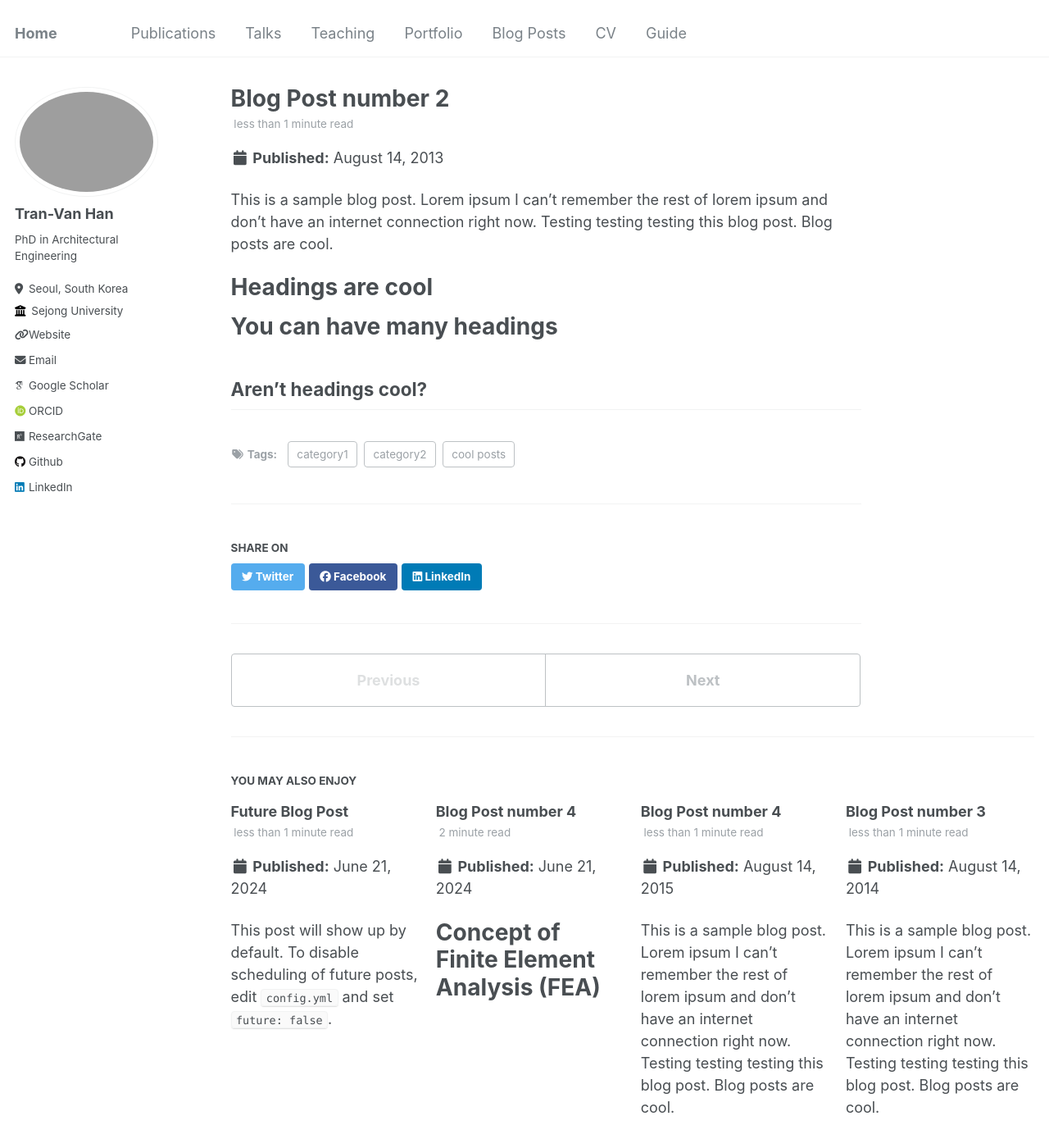
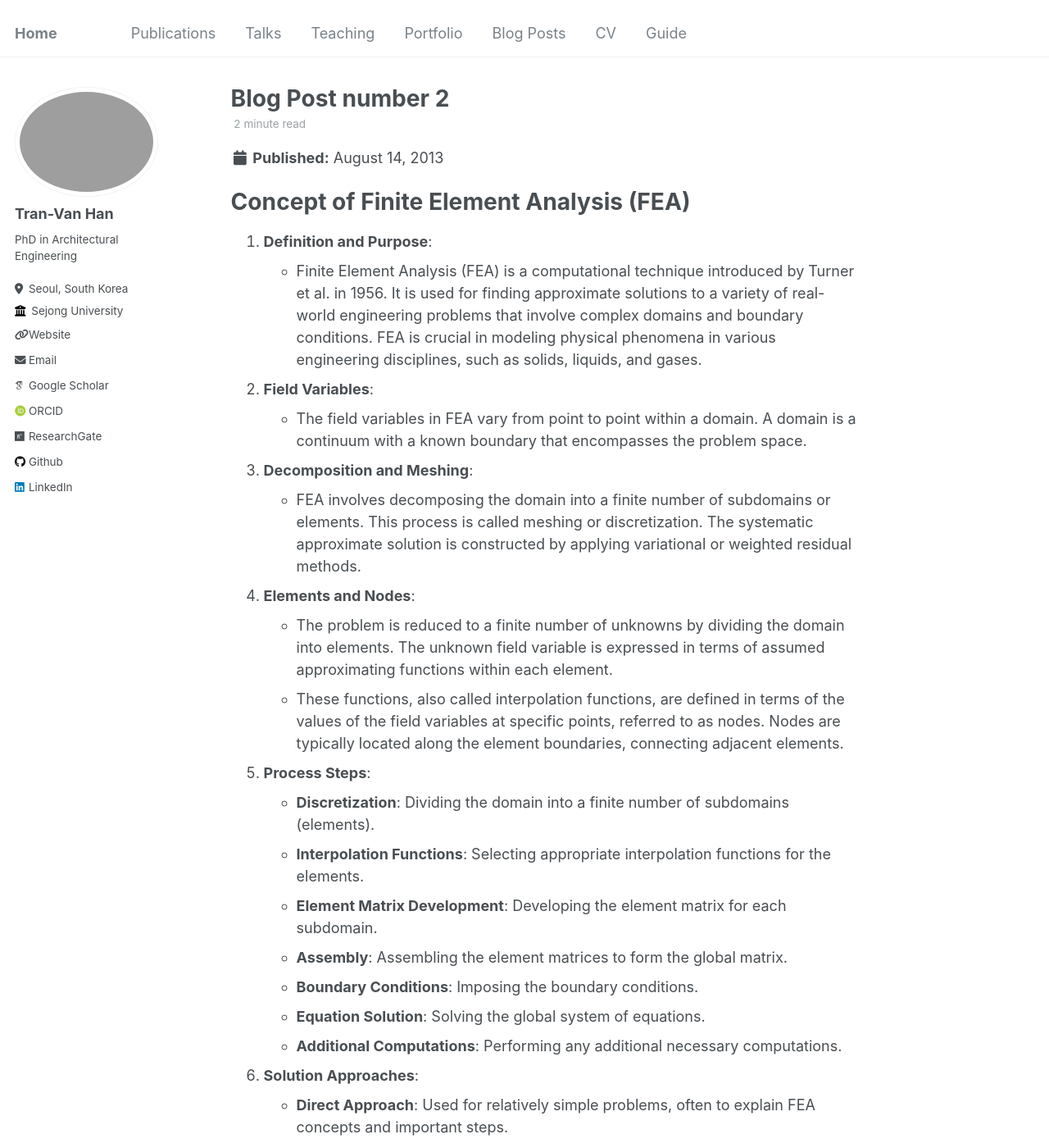
Before and after one commit to tranhan1405/tranhan1405.github.io, a Jekyll site: the page built from _posts/2013-08-14-blog-post-2.md, in a window 1280 px wide and 1400 px high. Shown: the whole window at 82% size. Built offline with Jekyll 4.4.1, drawn with Linux system fonts in a browser that asks for light colours; some web fonts are replaced; some of the changed text lies outside the part shown.

Commit message:
Update 2013-08-14-blog-post-2.md

```diff
--- a/_posts/2013-08-14-blog-post-2.md
+++ b/_posts/2013-08-14-blog-post-2.md
@@ -8,13 +8,47 @@ tags:
   - category2
 ---
 
-This is a sample blog post. Lorem ipsum I can't remember the rest of lorem ipsum and don't have an internet connection right now. Testing testing testing this blog post. Blog posts are cool.
+Concept of Finite Element Analysis (FEA)
+===
 
-Headings are cool
-======
+1. **Definition and Purpose**:
+   - Finite Element Analysis (FEA) is a computational technique introduced by Turner et al. in 1956. It is used for finding approximate solutions to a variety of real-world engineering problems that involve complex domains and boundary conditions. FEA is crucial in modeling physical phenomena in various engineering disciplines, such as solids, liquids, and gases.
 
-You can have many headings
-======
+2. **Field Variables**:
+   - The field variables in FEA vary from point to point within a domain. A domain is a continuum with a known boundary that encompasses the problem space.
 
-Aren't headings cool?
+3. **Decomposition and Meshing**:
+   - FEA involves decomposing the domain into a finite number of subdomains or elements. This process is called meshing or discretization. The systematic approximate solution is constructed by applying variational or weighted residual methods.
+
+4. **Elements and Nodes**:
+   - The problem is reduced to a finite number of unknowns by dividing the domain into elements. The unknown field variable is expressed in terms of assumed approximating functions within each element.
+   - These functions, also called interpolation functions, are defined in terms of the values of the field variables at specific points, referred to as nodes. Nodes are typically located along the element boundaries, connecting adjacent elements.
+
+5. **Process Steps**:
+   - **Discretization**: Dividing the domain into a finite number of subdomains (elements).
+   - **Interpolation Functions**: Selecting appropriate interpolation functions for the elements.
+   - **Element Matrix Development**: Developing the element matrix for each subdomain.
+   - **Assembly**: Assembling the element matrices to form the global matrix.
+   - **Boundary Conditions**: Imposing the boundary conditions.
+   - **Equation Solution**: Solving the global system of equations.
+   - **Additional Computations**: Performing any additional necessary computations.
+
+6. **Solution Approaches**:
+   - **Direct Approach**: Used for relatively simple problems, often to explain FEA concepts and important steps.
+   - **Weighted Residuals**: A versatile method suitable for various problems, directly utilizing the governing differential equations (e.g., heat transfer, fluid mechanics).
+   - **Variational Approach**: Based on the calculus of variations, this approach is used for problems involving functional extremization, such as potential energy in structural mechanics.
+
+7. **Global System of Equations**:
+   - In matrix notation, the global system of equations can be expressed as:
+
+   \[
+   \mathbf{K} \mathbf{u} = \mathbf{F}
+   \]
+
+   where:
+   - \(\mathbf{K}\) is the system stiffness matrix,
+   - \(\mathbf{u}\) is the vector of unknowns,
+   - \(\mathbf{F}\) is the force vector.
+
+   Depending on the nature of the problem, \(\mathbf{K}\) may depend on \(\mathbf{u}\) (i.e., \(\mathbf{K} = \mathbf{K}(\mathbf{u})\)), and \(\mathbf{F}\) may be time-dependent (i.e., \(\mathbf{F} = \mathbf{F}(t)\)).
 ------
```
